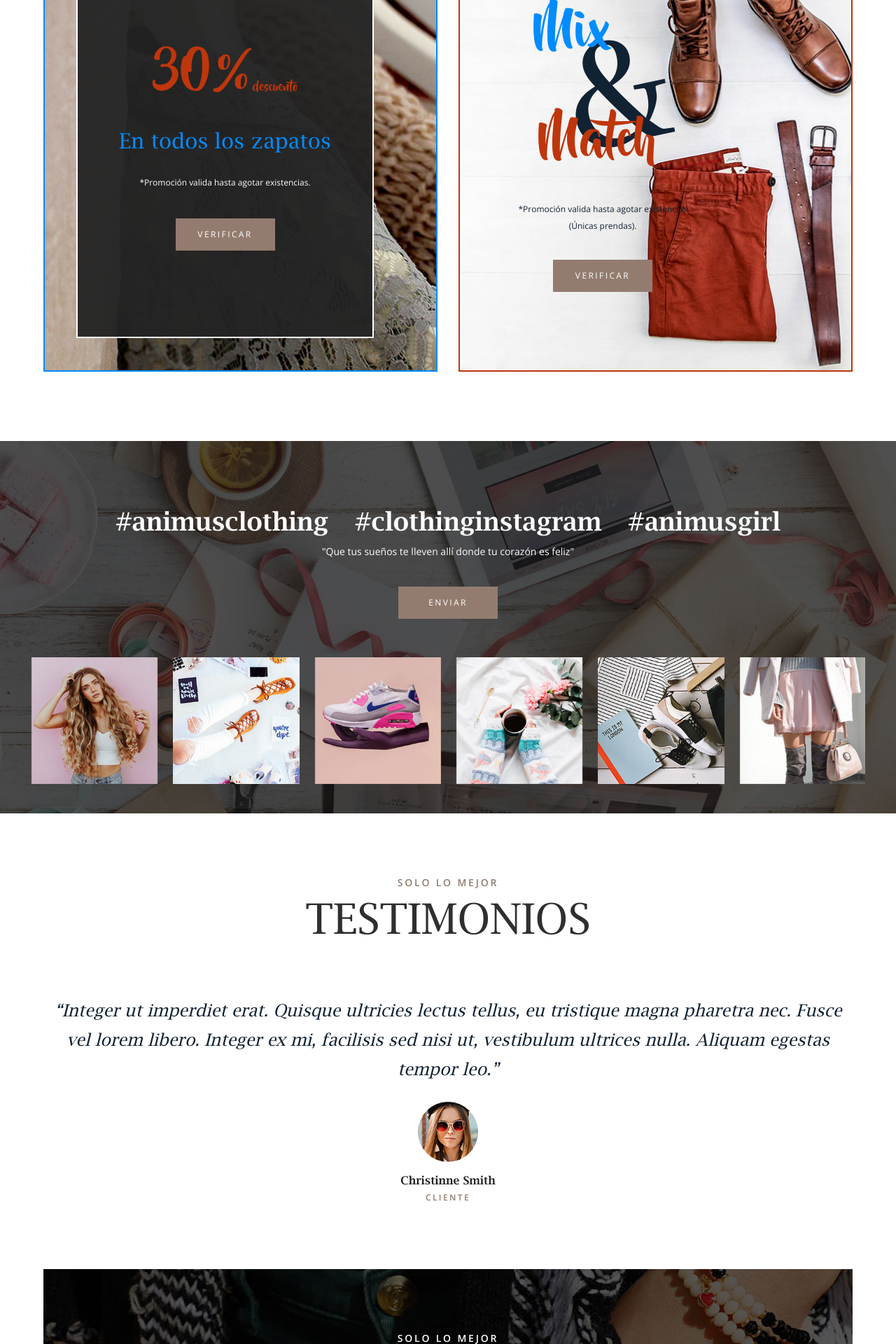
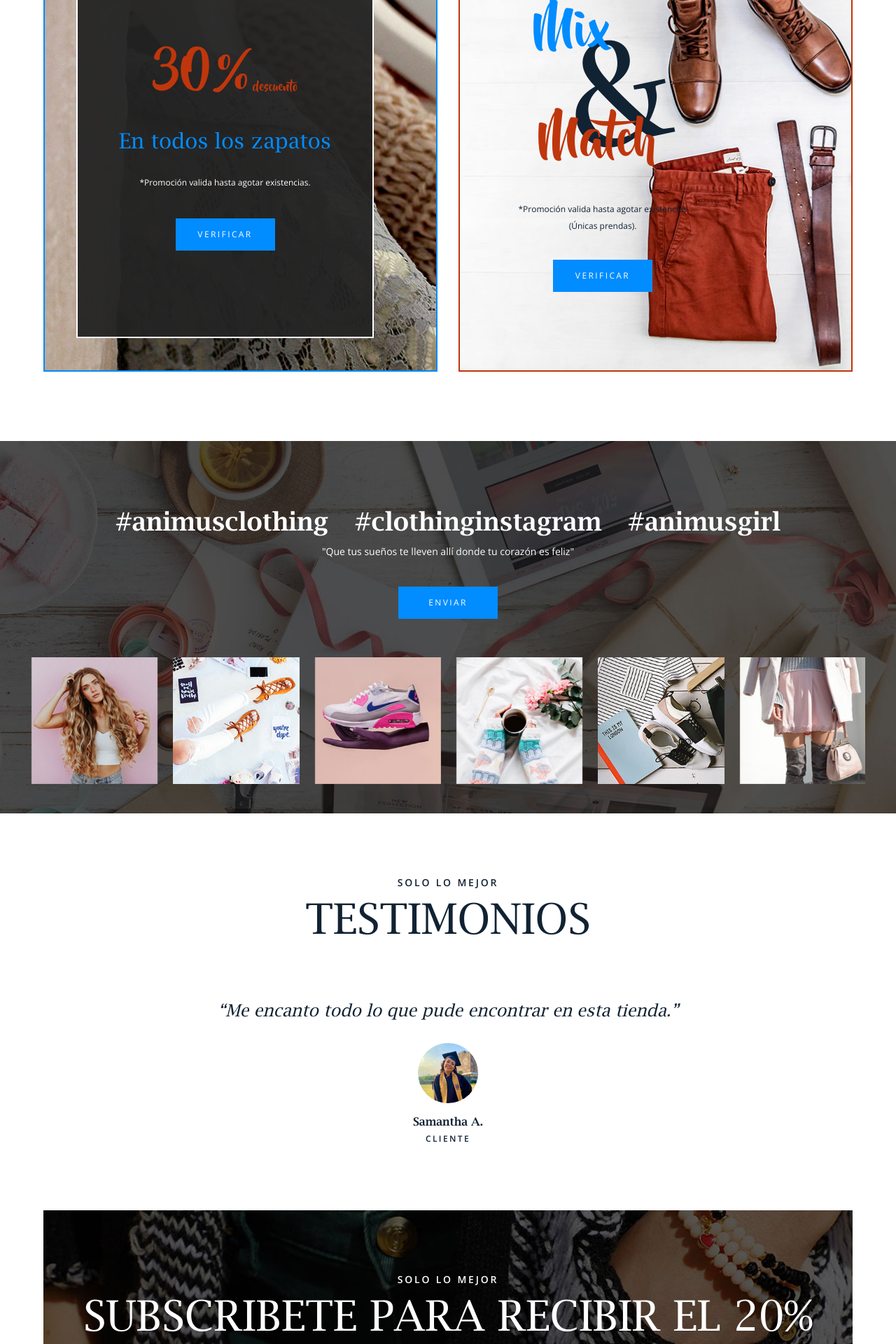
Before and after one commit to samichel07/proyectoweb, a PHP site: page / in a window 1280 px wide. Shown: the part 2656-4576 px from the top of the page at 70% size. Run offline with PHP 8.4, Linux system fonts and the light colour scheme.

Commit message:
cambios color & otros

```diff
--- a/categories.html
+++ b/categories.html
@@ -1,7 +1,7 @@
 <!DOCTYPE html>
 <html lang="en">
 <head>
-<title>Categories</title>
+<title>Assesorios</title>
 <meta charset="utf-8">
 <meta http-equiv="X-UA-Compatible" content="IE=edge">
 <meta name="description" content="Wish shop project">
--- a/index.html
+++ b/index.html
@@ -68,7 +68,7 @@
 							<img src="images/shopping-bag.svg" alt="">
 							<div class="cart_num_container">
 								<div class="cart_num_inner">
-									<div class="cart_num">1</div>
+									<div class="cart_num">0</div>
 								</div>
 							</div>
 						</div>
@@ -87,7 +87,7 @@
 					<!-- Avatar -->
 					<a href="login.html">
 						<div class="avatar">
-							<img src="images/avatar.svg" alt="">
+							<img src="images/login1.png" alt="">
 						</div>
 					</a>
 				</div>
@@ -212,7 +212,7 @@
 								<div class="promo_subtitle">en todas las bolsas</div>
 							</div>
 						</div>
-						<div class="promo_link"><a href="#">Comprar Ahora</a></div>
+						<div class="promo_link"><a href="categories.html">Comprar Ahora</a></div>
 					</div>
 				</div>
 
@@ -226,7 +226,7 @@
 								<div class="promo_subtitle">abrigos & chaquetas</div>
 							</div>
 						</div>
-						<div class="promo_link"><a href="#">Comprar Ahora</a></div>
+						<div class="promo_link"><a href="categories.html">Comprar Ahora</a></div>
 					</div>
 				</div>
 
@@ -240,7 +240,7 @@
 								<div class="promo_subtitle">en todo el calzado</div>
 							</div>
 						</div>
-						<div class="promo_link"><a href="#">Comprar Ahora</a></div>
+						<div class="promo_link"><a href="categories.html">Comprar Ahora</a></div>
 					</div>
 				</div>
 
@@ -385,7 +385,7 @@
 						</ul>
 					</div>
 					<div class="gallery_text text-center"><center>"Que tus sueños te lleven allí donde tu corazón es feliz"</center></div>
-					<div class="button gallery_button"><a href="#">Enviar</a></div>
+					<div class="button gallery_button"><a href="https://www.facebook.com/Animus-Clothing-100251389167537">Enviar</a></div>
 				</div>
 			</div>
 		</div>
@@ -460,30 +460,30 @@
 
 						<!-- Testimonial Item -->
 						<div class="owl-item">
-							<div class="test_text">“Integer ut imperdiet erat. Quisque ultricies lectus tellus, eu tristique magna pharetra nec. Fusce vel lorem libero. Integer ex mi, facilisis sed nisi ut, vestibulum ultrices nulla. Aliquam egestas tempor leo.”</div>
+							<div class="test_text">“Me encanto todo lo que pude encontrar en esta tienda.”</div>
 							<div class="test_content">
 								<div class="test_image"><img src="images/testimonials.jpg" alt=""></div>
-								<div class="test_name">Christinne Smith</div>
+								<div class="test_name">Samantha A.</div>
 								<div class="test_title">cliente</div>
 							</div>
 						</div>
 
 						<!-- Testimonial Item -->
 						<div class="owl-item">
-							<div class="test_text">“Integer ut imperdiet erat. Quisque ultricies lectus tellus, eu tristique magna pharetra nec. Fusce vel lorem libero. Integer ex mi, facilisis sed nisi ut, vestibulum ultrices nulla. Aliquam egestas tempor leo.”</div>
+							<div class="test_text">“Lo veo y no lo creo,wooow.”</div>
 							<div class="test_content">
-								<div class="test_image"><img src="images/testimonials.jpg" alt=""></div>
-								<div class="test_name">Christinne Smith</div>
+								<div class="test_image"><img src="images/testimonials1.jpg" alt=""></div>
+								<div class="test_name">Tania C.</div>
 								<div class="test_title">cliente</div>
 							</div>
 						</div>
 
 						<!-- Testimonial Item -->
 						<div class="owl-item">
-							<div class="test_text"><center>“”</center></div>
+							<div class="test_text"><center>“Me gusto demasiado”</center></div>
 							<div class="test_content">
-								<div class="test_image"><img src="images/testimonials.jpg" alt=""></div>
-								<div class="test_name">Christinne Smith</div>
+								<div class="test_image"><img src="images/testimonials2.jpg" alt=""></div>
+								<div class="test_name">Carlos S.</div>
 								<div class="test_title">cliente</div>
 							</div>
 						</div>
@@ -512,7 +512,7 @@
 				<div class="row newsletter_container">
 					<div class="col-lg-10 offset-lg-1">
 						<div class="newsletter_form_container">
-							<form action="#">
+							<form action="contact.html">
 								<input type="email" class="newsletter_input" required="required" placeholder="E-mail aquí">
 								<button type="submit" class="newsletter_button">Subscribete</button>
 							</form>
--- a/login.html
+++ b/login.html
@@ -1,7 +1,7 @@
 <!DOCTYPE html>
 <html  ng-app>
 <head>
-	<title>Animus Clothing</title>
+	<title>Login</title>
 	<meta charset="UTF-8">
 	<meta name="viewport" content="width=device-width, initial-scale=1">
 	<script src="js/funciones.js"></script>
@@ -54,6 +54,8 @@
 	<link rel="stylesheet" type="text/css" href="styles/main.css">
 <!--===============================================================================================-->
 <link href="https://cdn.jsdelivr.net/npm/bootstrap@5.1.3/dist/css/bootstrap.min.css" rel="stylesheet" integrity="sha384-1BmE4kWBq78iYhFldvKuhfTAU6auU8tT94WrHftjDbrCEXSU1oBoqyl2QvZ6jIW3" crossorigin="anonymous">
+
+<link rel="icon" href="images/logo.png">
 </head>
 <body style="background-color: #ffffff;">
 
--- a/paypal.html
+++ b/paypal.html
@@ -5,11 +5,11 @@
     <!-- Add meta tags for mobile and IE -->
     <meta name="viewport" content="width=device-width, initial-scale=1">
     <meta http-equiv="X-UA-Compatible" content="IE=edge" />
-    <title> PayPal Checkout</title>
+    <title> PayPal Pago</title>
 
     <div class="logo"><center><img src="images/paypal.png" alt=""></center></div>
+
 </head>
-
 <body>
     <!-- Set up a container element for the button -->
     <center><div id="paypal-button-container"></div></center>
--- a/styles/categories.css
+++ b/styles/categories.css
@@ -86,7 +86,7 @@ p
 	font-size: 14px;
 	line-height: 2;
 	font-weight: 400;
-	color: #929191;
+	color: #BF360C;
 	-webkit-font-smoothing: antialiased;
 	-webkit-text-shadow: rgba(0,0,0,.01) 0 0 1px;
 	text-shadow: rgba(0,0,0,.01) 0 0 1px;
--- a/styles/main_styles.css
+++ b/styles/main_styles.css
@@ -68,7 +68,7 @@ body
 	font-size: 14px;
 	font-weight: 400;
 	background: #FFFFFF;
-	color: #2f2f2f;
+	color: #123;
 }
 
 
@@ -355,7 +355,7 @@ section
 {
 	font-size: 14px;
 	font-weight: 600;
-	color: #937c6f;
+	color: #123;
 	text-transform: uppercase;
 	letter-spacing: 0.2em;
 }
@@ -364,14 +364,14 @@ section
 	font-family: 'Lucida', serif;
 	font-size: 60px;
 	text-transform: uppercase;
-	color: #2f2f2f;
+	color: #123;
 	margin-top: -4px;
 }
 .button
 {
 	width: 142px;
 	height: 46px;
-	background: #937c6f;
+	background: #018CFF;
 	text-align: center;
 	-webkit-transition: all 200ms ease;
 	-moz-transition: all 200ms ease;
@@ -1402,7 +1402,7 @@ section
 	font-family: 'Lucida', serif;
 	font-size: 16px;
 	font-weight: 700;
-	color: #232323;
+	color: #123;
 	margin-top: 14px;
 }
 .test_title
@@ -1411,7 +1411,7 @@ section
 	text-transform: uppercase;
 	letter-spacing: 0.2em;
 	font-weight: 600;
-	color: #937c6f;
+	color: #123;
 	margin-top: 4px;
 }
 
@@ -1465,35 +1465,35 @@ section
 	font-size: 12px !important;
 	font-weight: 400 !important;
 	font-style: italic;
-	color: #b3b3b3 !important;
+	color: #123 !important;
 }
 .newsletter_input:-moz-placeholder
 {
 	font-size: 12px !important;
 	font-weight: 400 !important;
 	font-style: italic;
-	color: #b3b3b3 !important;
+	color: #123 !important;
 }
 .newsletter_input::-moz-placeholder
 {
 	font-size: 12px !important;
 	font-weight: 400 !important;
 	font-style: italic;
-	color: #b3b3b3 !important;
+	color: #123 !important;
 }
 .newsletter_input:-ms-input-placeholder
 {
 	font-size: 12px !important;
 	font-weight: 400 !important;
 	font-style: italic;
-	color: #b3b3b3 !important;
+	color: #123 !important;
 }
 .newsletter_input::input-placeholder
 {
 	font-size: 12px !important;
 	font-weight: 400 !important;
 	font-style: italic;
-	color: #b3b3b3 !important;
+	color: #123 !important;
 }
 .newsletter_button
 {
```
Also changed, not shown: other parts of styles/main_styles.css (+13 -13 lines), images/carrito.png (added), images/login1.png (added), images/testimonials.jpg, images/testimonials1.jpg (added), images/testimonials2.jpg (added).
